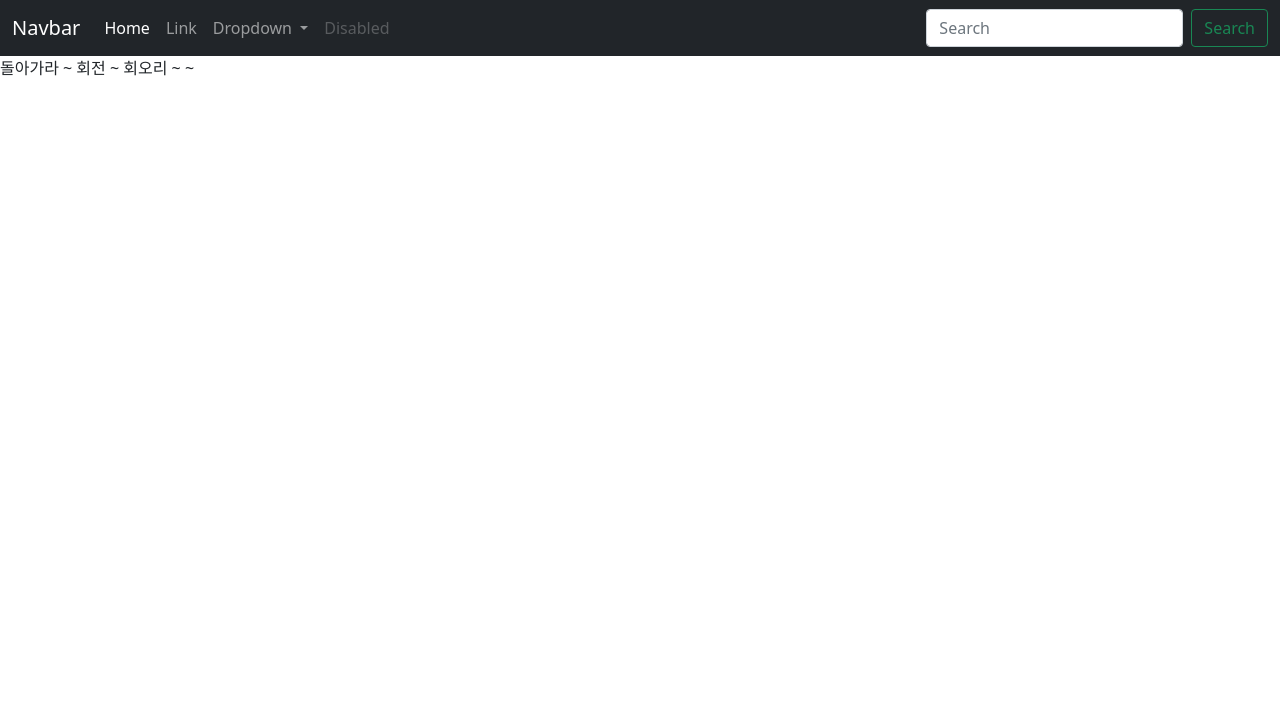
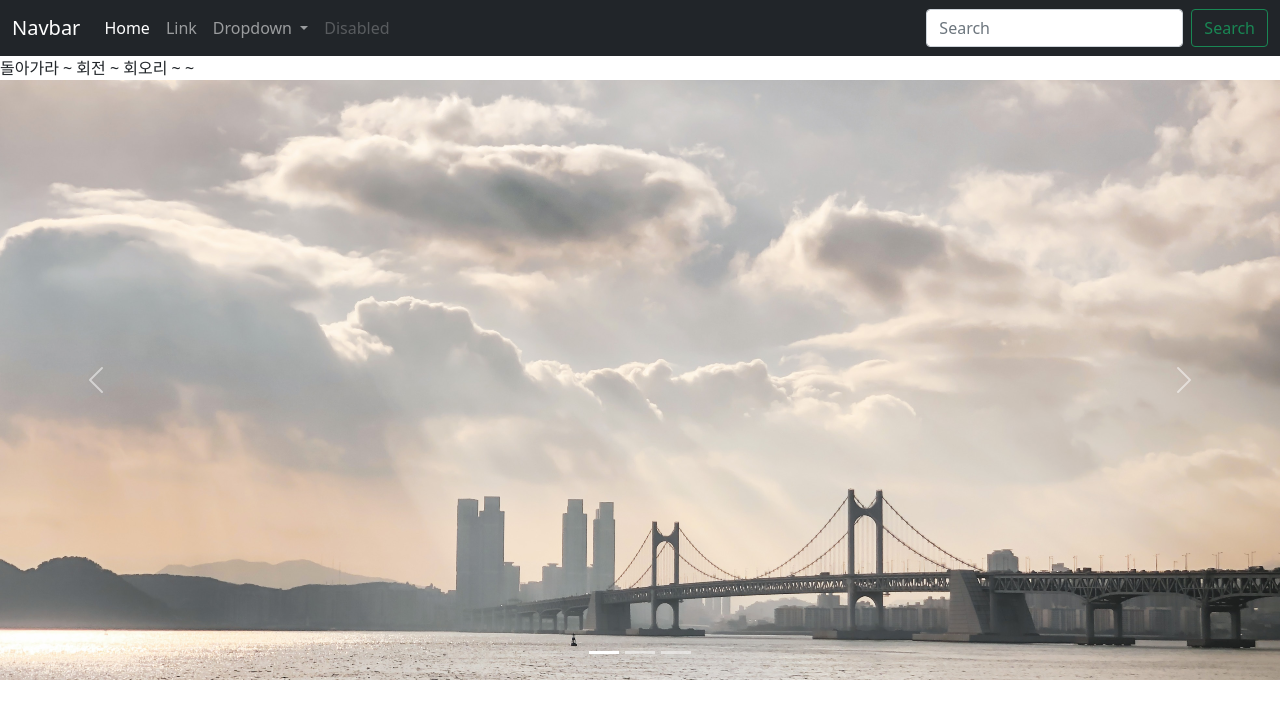
Before and after one commit to AJHdata/MLWeb, a Flask app: page / in a window 1280 px wide. Shown: the top 719 px of the page. Run offline with Flask 2, Linux system fonts and the light colour scheme.

Commit message:
메인 페이지 이미지 작업완료

```diff
--- a/templates/default.html
+++ b/templates/default.html
@@ -16,6 +16,8 @@
     <!-- menu.html -->
     {% include "menu.html" %}
     {% block content %}{% endblock %}
+    {% block content2 %}{% endblock %}
+
     <script src="https://cdn.jsdelivr.net/npm/bootstrap@5.1.3/dist/js/bootstrap.bundle.min.js" integrity="sha384-ka7Sk0Gln4gmtz2MlQnikT1wXgYsOg+OMhuP+IlRH9sENBO0LRn5q+8nbTov4+1p" crossorigin="anonymous"></script>
   </body>
 </html>
--- a/templates/index.html
+++ b/templates/index.html
@@ -9,3 +9,32 @@
 돌아가라 ~
 회전 ~ 회오리 ~ ~
 {% endblock %}
+
+{% block content2 %}
+<div id="carouselExampleIndicators" class="carousel slide" data-bs-ride="carousel">
+    <div class="carousel-indicators">
+      <button type="button" data-bs-target="#carouselExampleIndicators" data-bs-slide-to="0" class="active" aria-current="true" aria-label="Slide 1"></button>
+      <button type="button" data-bs-target="#carouselExampleIndicators" data-bs-slide-to="1" aria-label="Slide 2"></button>
+      <button type="button" data-bs-target="#carouselExampleIndicators" data-bs-slide-to="2" aria-label="Slide 3"></button>
+    </div>
+    <div class="carousel-inner">
+      <div class="carousel-item active">
+        <img src="/static/img/img01.png" class="d-block w-100" alt="...">
+      </div>
+      <div class="carousel-item">
+        <img src="/static/img/img02.png" class="d-block w-100" alt="...">
+      </div>
+      <div class="carousel-item">
+        <img src="/static/img/img03.png" class="d-block w-100" alt="...">
+      </div>
+    </div>
+    <button class="carousel-control-prev" type="button" data-bs-target="#carouselExampleIndicators" data-bs-slide="prev">
+      <span class="carousel-control-prev-icon" aria-hidden="true"></span>
+      <span class="visually-hidden">Previous</span>
+    </button>
+    <button class="carousel-control-next" type="button" data-bs-target="#carouselExampleIndicators" data-bs-slide="next">
+      <span class="carousel-control-next-icon" aria-hidden="true"></span>
+      <span class="visually-hidden">Next</span>
+    </button>
+  </div>
+{% endblock %}
```
Also changed, not shown: static/img/img01.png (added), static/img/img02.png (added), static/img/img03.png (added).
